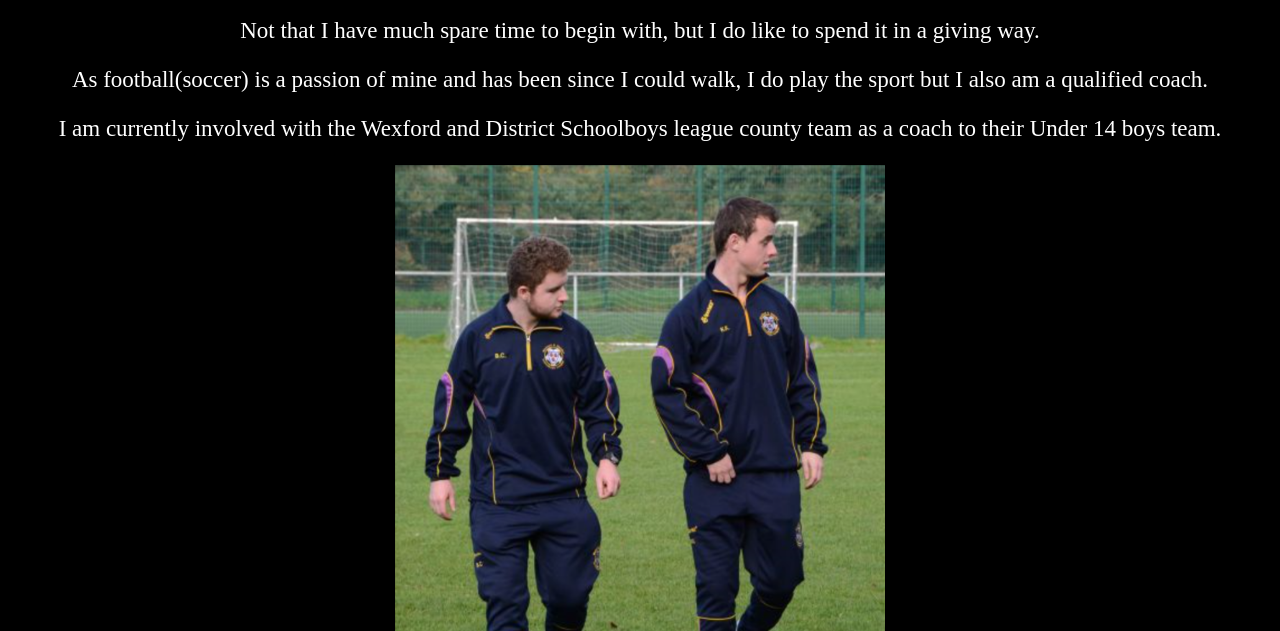
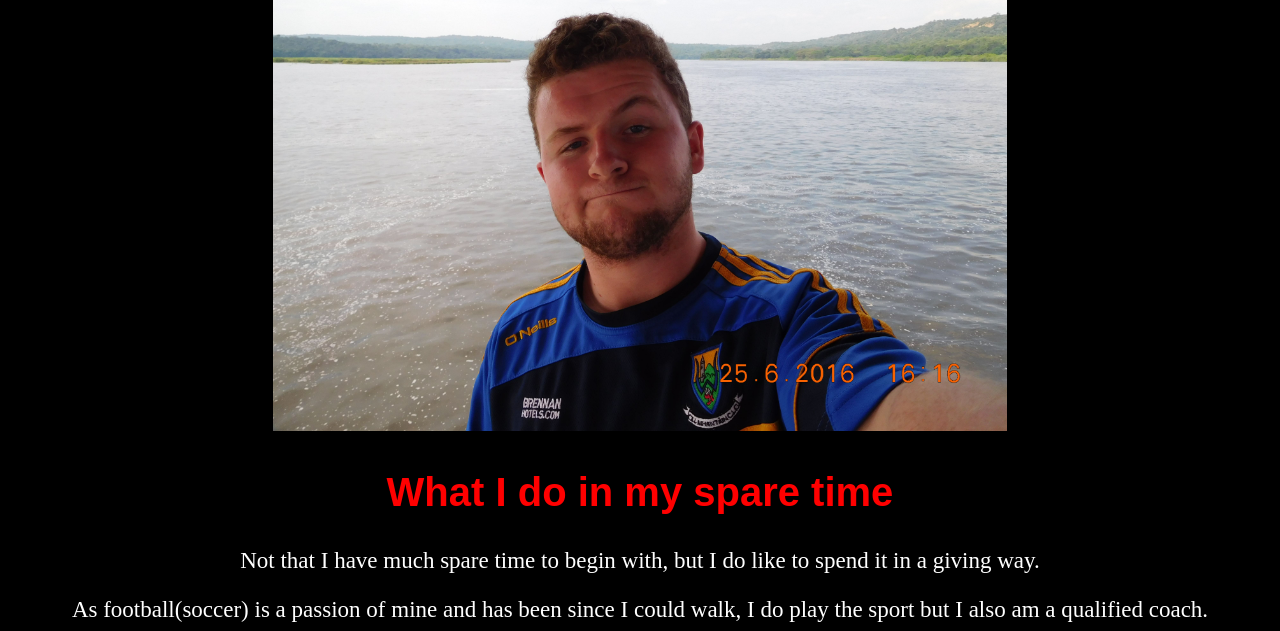
Before and after one commit to benjimanclarke/benjimanclarke.github.io, a plain HTML site: page html/about.html in a window 1280 px wide. Shown: the part 473-1104 px from the top of the page. Drawn offline with Linux system fonts and the light colour scheme.

Commit message:
Fixed broken selfie image link

```diff
--- a/html/about.html
+++ b/html/about.html
@@ -25,7 +25,7 @@
 				<p>I'm a 20 year old college student with a keen interest in many areas, those of which I will get into individually on this page</p>
 				<p>I am from Ireland, specifically a county called Wexford but I am not a home bird by any means, I LOVE to travel.</p>
 				<p>I currently attend Dublin City University studying Computer Applications and I am in my first year of study in this course.</p>
-				<img src="../DSCN0835compressor.JPG" alt="Image of Ben Clarke" rel="Image of Ben Clarke">
+				<img src="../DSCN0835-compressor.jpg" alt="Image of Ben Clarke" rel="Image of Ben Clarke">
 			</div>
          <div class='para2'>
             <h2>What I do in my spare time</h2>
```
